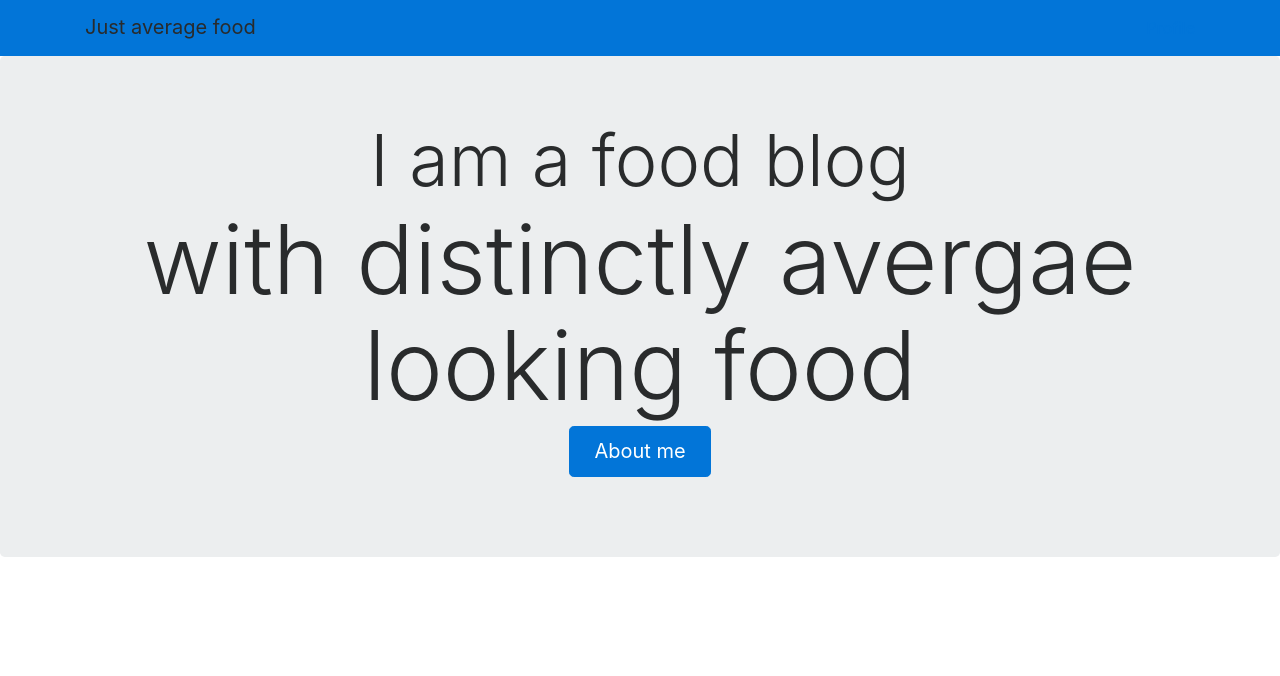
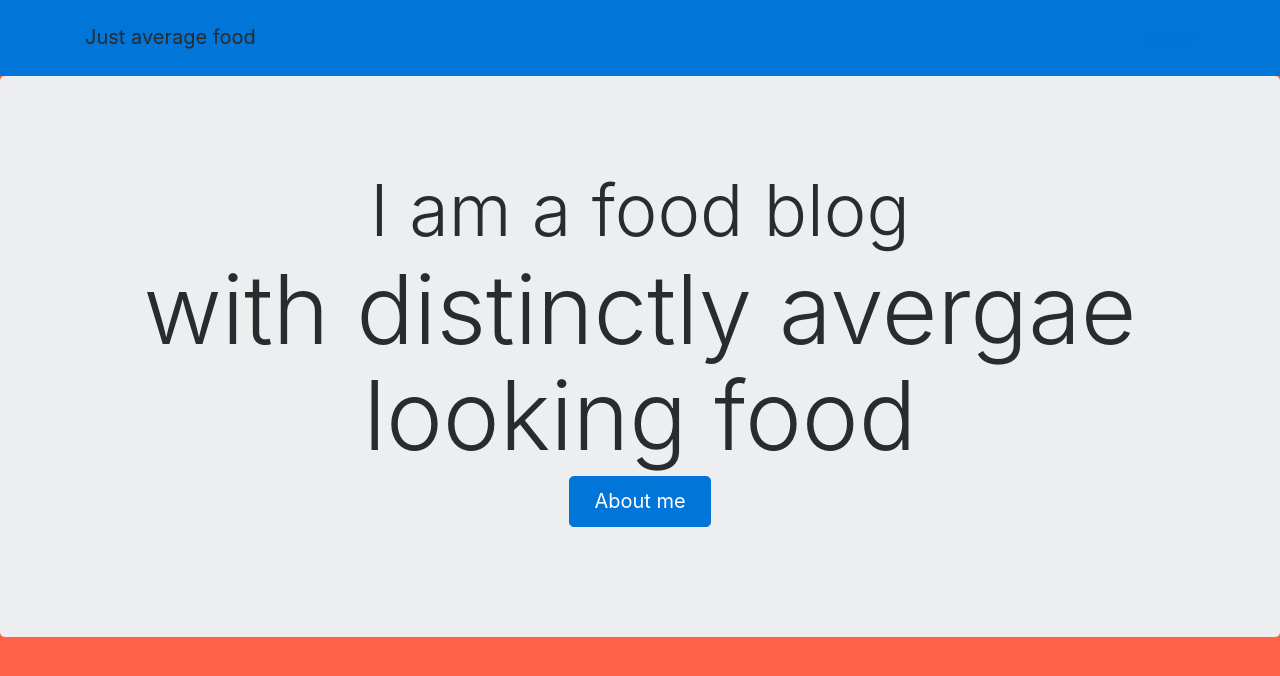
Before and after one commit to hershsuri/hershsuri.github.io, a plain HTML site: page index.html in a window 1280 px wide. Drawn offline with nearby package versions, Linux system fonts and the light colour scheme.

Commit message:
Add files via upload

```diff
--- a/index.html
+++ b/index.html
@@ -4,7 +4,7 @@
     <meta name="viewport" content="width=device-width, initial-scale=1, shrink-to-fit=no">
     <link rel="stylesheet" href="https://maxcdn.bootstrapcdn.com/bootstrap/4.0.0-alpha.6/css/bootstrap.min.css">
     <link rel="stylesheet" href="https://maxcdn.bootstrapcdn.com/font-awesome/4.4.0/css/font-awesome.min.css">
-    <link rel="stylesheet" type="text/css" href="css/profile.css">
+    <link rel="stylesheet" type="text/css" href="css/style.css">
   </head>
   <body>
     <nav class="navbar navbar-dark bg-primary">
@@ -29,7 +29,7 @@
 
             </h2>
             <p class="lead">
-              <a class="btn btn-primary btn-lg" href="">About me</a>
+              <a class="btn btn-primary btn-lg" href="profile.html">About me</a>
             </p>
           </div>
         </div>
```
Also changed, not shown: profile.html (+1 -1 lines).
